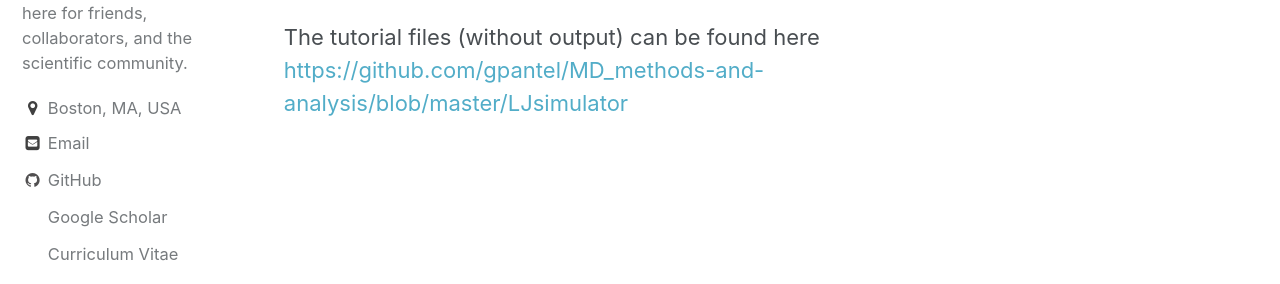
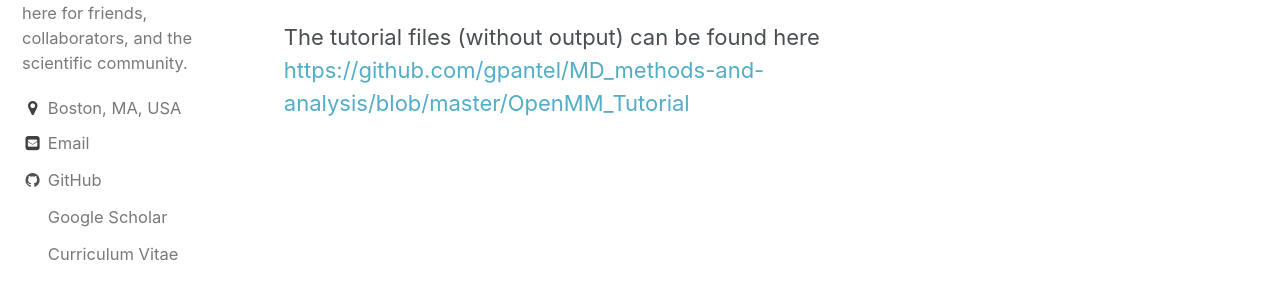
Before and after one commit to gpantel/gpantel.github.io, a Jekyll site: the page built from _posts/2019-12-02-OpenMM_Tutorial.markdown, in a window 1280 px wide and 900 px high. Shown: the part 463-747 px from the top of the window. Built offline with Jekyll 4.4.1, drawn with Linux system fonts in a browser that asks for light colours; part of the change alters nothing that is shown.

Commit message:
Update 2019-12-02-OpenMM_Tutorial.markdown

```diff
--- a/_posts/2019-12-02-OpenMM_Tutorial.markdown
+++ b/_posts/2019-12-02-OpenMM_Tutorial.markdown
@@ -12,7 +12,7 @@ An embedded PDF window displaying [this file]({{ site.url }}/assets/PDF/OpenMM_T
 
 This tutorial was run on December 2, 2019 for the Sugita group.
 
-The tutorial files (without output) can be found here [https://github.com/gpantel/MD_methods-and-analysis/blob/master/LJsimulator](https://github.com/gpantel/MD_methods-and-analysis/blob/master/OpenMM_Tutorial)
+The tutorial files (without output) can be found here [https://github.com/gpantel/MD_methods-and-analysis/blob/master/OpenMM_Tutorial](https://github.com/gpantel/MD_methods-and-analysis/blob/master/OpenMM_Tutorial)
 
 [comment]: <> This must be added to enable MathJax with kramdown on github pages
 <script type="text/javascript" async
```
